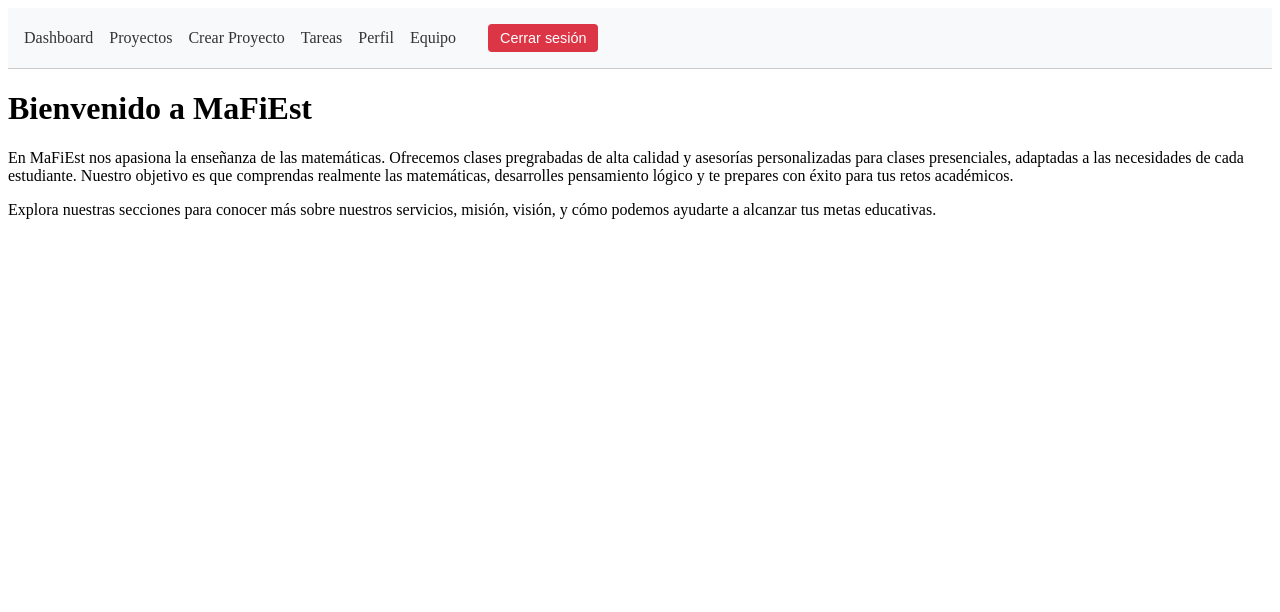
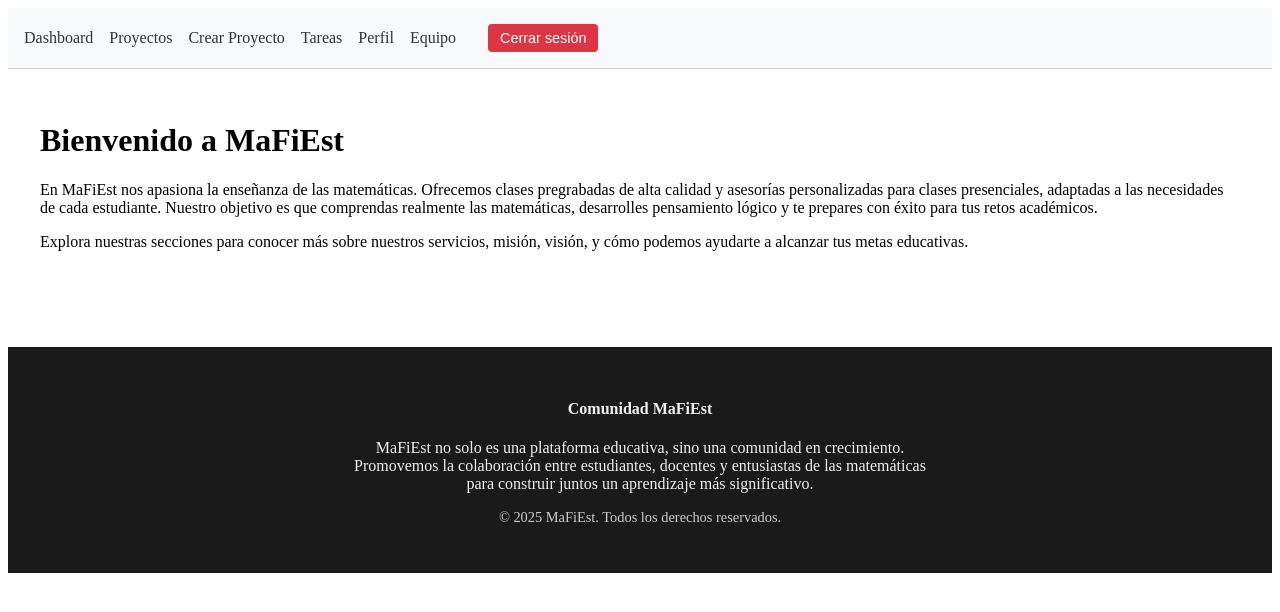
Before and after one commit to juanmanuelestupinan34-blip/ProjectMaFiEst_final, a React (Vite) app in the folder client/: page / in a window 1280 px wide. Shown: the top 612 px of the page. Built offline with nearby package versions, Linux system fonts and the light colour scheme; sample sign-in values are in the browser's storage.

Commit message:
Update Inicio.jsx

```diff
--- a/client/src/pages/Inicio.jsx
+++ b/client/src/pages/Inicio.jsx
@@ -3,9 +3,10 @@ import Footer from '../components/Footer'
 
 const Inicio = () => {
     return (
-        <div className="inicio-container">
+        <div>
             <Menu />
-            <main className="inicio-main">
+
+            <main style={{ padding: "2rem" }}>
                 <h1>Bienvenido a MaFiEst</h1>
                 <p>
                     En MaFiEst nos apasiona la enseñanza de las matemáticas. Ofrecemos clases pregrabadas de alta calidad y asesorías personalizadas para clases presenciales, adaptadas a las necesidades de cada estudiante.
@@ -16,6 +17,7 @@ const Inicio = () => {
                 </p>
             </main>
 
+            <Footer />
         </div>
     )
 }
```
